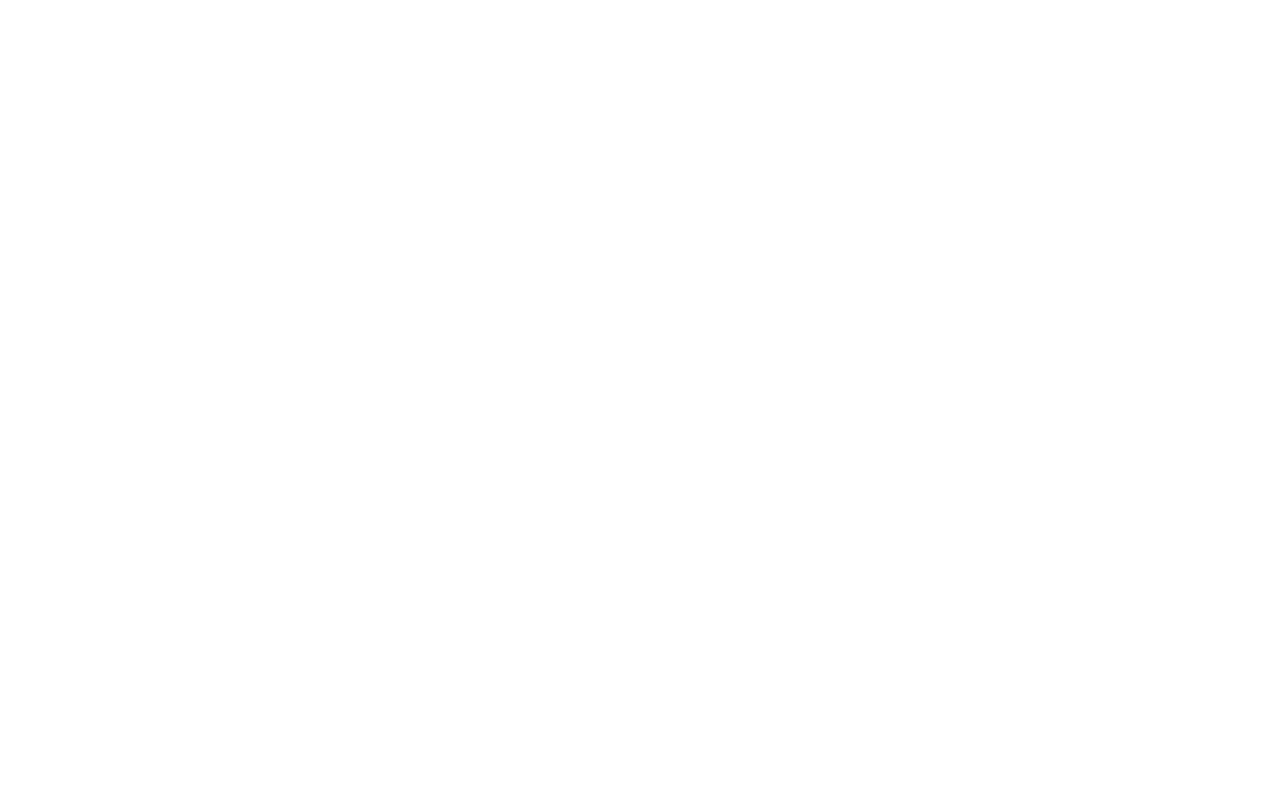
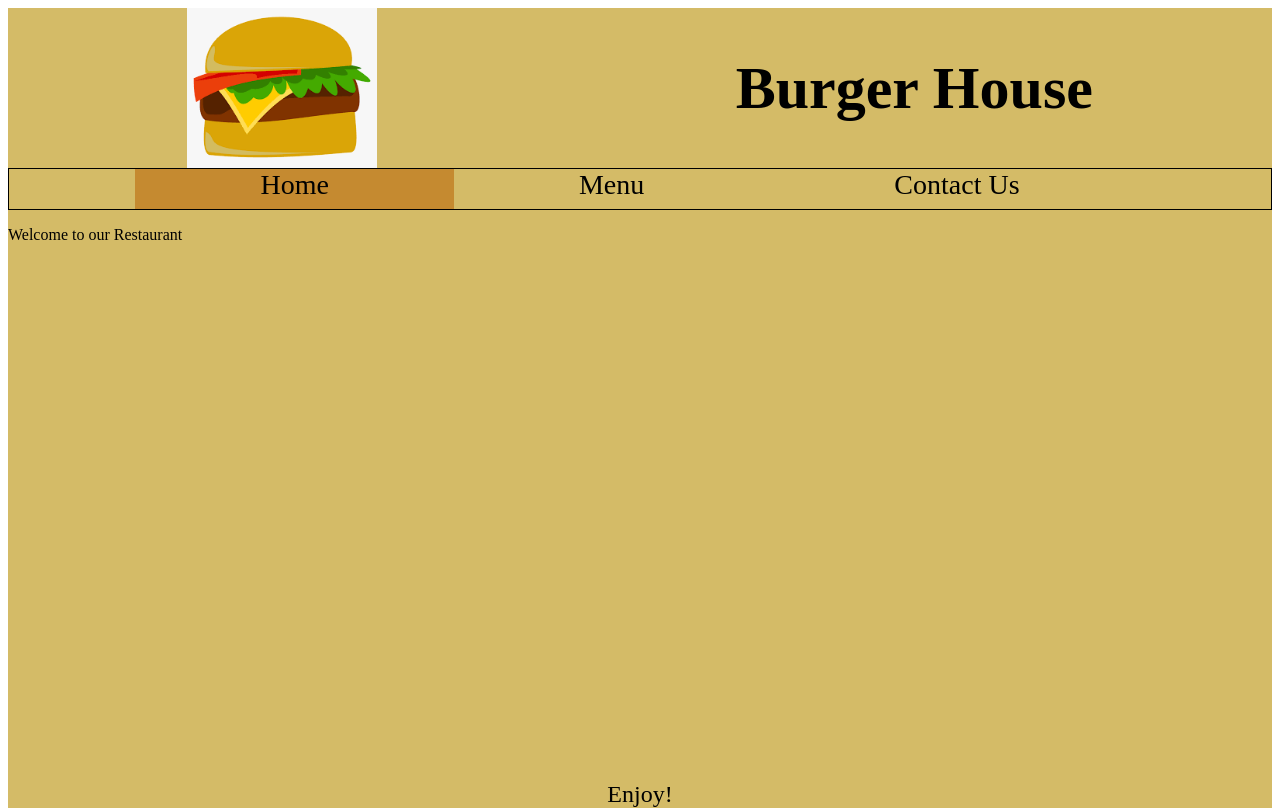
Before and after one commit to Takoulinos/restaurant-page, a website built with webpack: page dist/index.html in a window 1280 px wide. Built offline with nearby package versions, Linux system fonts and the light colour scheme.

Commit message:
project finished

```diff
--- a/package.json
+++ b/package.json
@@ -24,5 +24,9 @@
     "webpack": "^5.75.0",
     "webpack-cli": "^5.0.0",
     "webpack-dev-server": "^4.11.1"
+  },
+  "dependencies": {
+    "css-loader": "^6.7.2",
+    "style-loader": "^3.3.1"
   }
 }
--- a/src/index.js
+++ b/src/index.js
@@ -1 +1,41 @@
-console.log('it works');
+import { renderHeader, renderNavBar, renderFooter } from "./page-load";
+import './styles.css'
+import { loadHome } from './loadHome.js'
+import { loadMenu } from './loadMenu.js'
+import { loadContact } from './loadContact.js'
+
+function switchTab(e) {
+    const navBar = document.getElementById('tabs');
+    const tabs = navBar.children;
+    if (e.target.classList.contains('selected')) {
+        return
+    }
+    else {
+        for (let i=0; i<tabs.length; i++) {
+            tabs[i].classList.remove('selected');
+        }
+        e.target.classList.add('selected');
+    }
+}
+
+renderHeader();
+renderNavBar();
+renderFooter();
+
+loadHome();
+
+const home = document.getElementById('home')
+home.addEventListener('click', (e) => {
+    switchTab(e)
+    loadHome()
+})
+const menu = document.getElementById('menu')
+menu.addEventListener('click', (e) => {
+    switchTab(e)
+    loadMenu()
+})
+const contact = document.getElementById('contact')
+contact.addEventListener('click', (e) => {
+    switchTab(e)
+    loadContact()
+})
--- /dev/null
+++ b/src/loadContact.js
@@ -0,0 +1,12 @@
+function loadContact() {
+    const contents= document.getElementById('contents');
+    while (contents.firstChild) {
+        contents.removeChild(contents.firstChild)
+    }
+    const text = document.createElement('p');
+    text.innerText = 'Contact Info';
+    contents.appendChild(text);
+
+}
+
+export { loadContact }
--- /dev/null
+++ b/src/loadHome.js
@@ -0,0 +1,11 @@
+function loadHome() {
+    const contents= document.getElementById('contents');
+    while (contents.firstChild) {
+        contents.removeChild(contents.firstChild)
+    }
+    const text = document.createElement('p');
+    text.innerText = 'Welcome to our Restaurant';
+    contents.appendChild(text);
+}
+
+export { loadHome }
--- /dev/null
+++ b/src/loadMenu.js
@@ -0,0 +1,12 @@
+function loadMenu() {
+    const contents= document.getElementById('contents');
+    while (contents.firstChild) {
+        contents.removeChild(contents.firstChild)
+    }
+    const text = document.createElement('p');
+    text.innerText = 'Burgers';
+    contents.appendChild(text);
+
+}
+
+export { loadMenu }
--- /dev/null
+++ b/src/page-load.js
@@ -0,0 +1,63 @@
+import Logo from './logo.png'
+import './styles.css'
+
+const body = document.querySelector('body');
+const content = document.createElement('div');
+content.setAttribute('id', 'content');
+body.appendChild(content);
+
+function renderHeader() {
+    const header = document.createElement('div');
+    header.setAttribute('id', 'header');
+    content.appendChild(header);
+
+    const logo = new Image();
+    logo.src = Logo;
+    header.appendChild(logo);
+
+    const title = document.createElement('h1');
+    title.textContent = 'Burger House';
+    header.appendChild(title);
+}
+
+function renderNavBar() {
+    const mainPage = document.createElement('div');
+    mainPage.setAttribute('id', 'main');
+    content.appendChild(mainPage);
+
+    const navBar = document.createElement('div');
+    navBar.setAttribute('id', 'tabs');
+    mainPage.appendChild(navBar);
+
+    const contents = document.createElement('div');
+    contents.setAttribute('id', 'contents');
+    mainPage.appendChild(contents);
+
+    const home = document.createElement('div');
+    home.id = 'home';
+    home.innerText = 'Home';
+    home.classList.add('selected');
+    const menu = document.createElement('div');
+    menu.id = 'menu';
+    menu.innerText = 'Menu';
+    const contact = document.createElement('div');
+    contact.id = 'contact';
+    contact.innerText = 'Contact Us';
+
+    navBar.appendChild(home);
+    navBar.appendChild(menu);
+    navBar.appendChild(contact);
+}
+
+function renderFooter() {
+    const footer = document.createElement('div')
+    footer.id = 'footer'
+    footer.textContent = 'Enjoy!'
+    content.appendChild(footer)
+}
+
+export {
+    renderHeader,
+    renderNavBar,
+    renderFooter
+}
--- /dev/null
+++ b/src/styles.css
@@ -0,0 +1,64 @@
+html, body {
+    height: 100%;
+  }
+
+#content {
+    height: 100%;
+    display: flex;
+    flex-direction: column;
+    background-color: rgb(212, 187, 103);
+}
+
+#header {
+    height: 20%;
+    display: flex;
+    justify-content: space-around;
+}
+
+#header h1 {
+    align-self: center;
+    font-size: 60px;
+}
+
+#main {
+    height: 100%;
+    display: flex;
+    flex-direction: column;
+    align-items: stretch;
+}
+
+#main #tabs {
+    height: 40px;
+    display: flex;
+    padding-left: 10%;
+    padding-right: 10%;
+    justify-content: center;
+    border: 1px solid black;
+}
+
+#main #tabs div {
+    font-size: 28px;
+    padding-left: 15px;
+    padding-right: 15px;
+    flex: auto;
+    height: 100%;
+    text-align: center;
+}
+
+#main #tabs div:hover {
+    cursor: pointer;
+}
+
+#main #tabs .selected {
+    background-color: rgb(197, 138, 48);
+}
+
+#main #contents {
+    flex: auto;
+}
+
+#footer {
+ display: flex;
+ justify-content: center;
+ font-size: 24px;
+}
--- a/webpack.config.js
+++ b/webpack.config.js
@@ -22,10 +22,25 @@ module.exports = {
     path: path.resolve(__dirname, 'dist'),
     publicPath: ''
   },
+  module: {
+    rules: [
+        {
+            test: /\.(png|jpg|webp)$/,
+            type: 'asset/resource',
+        },
+        {
+            test: /\.css$/,
+            use: [
+                'style-loader', 'css-loader'
+            ]
+
+        }
+    ]
+  },
   plugins: [
     new CleanWebpackPlugin(),
     new HtmlWebpackPlugin({
-        filename: 'index.html'
+        title: 'Restaurant Page'
     })
   ]
 };
```
Also changed, not shown: README.md, dist/993eebedcf57aefeeda9.png (added), dist/index.html, dist/main.js, src/logo.png (added), 5 other files.
